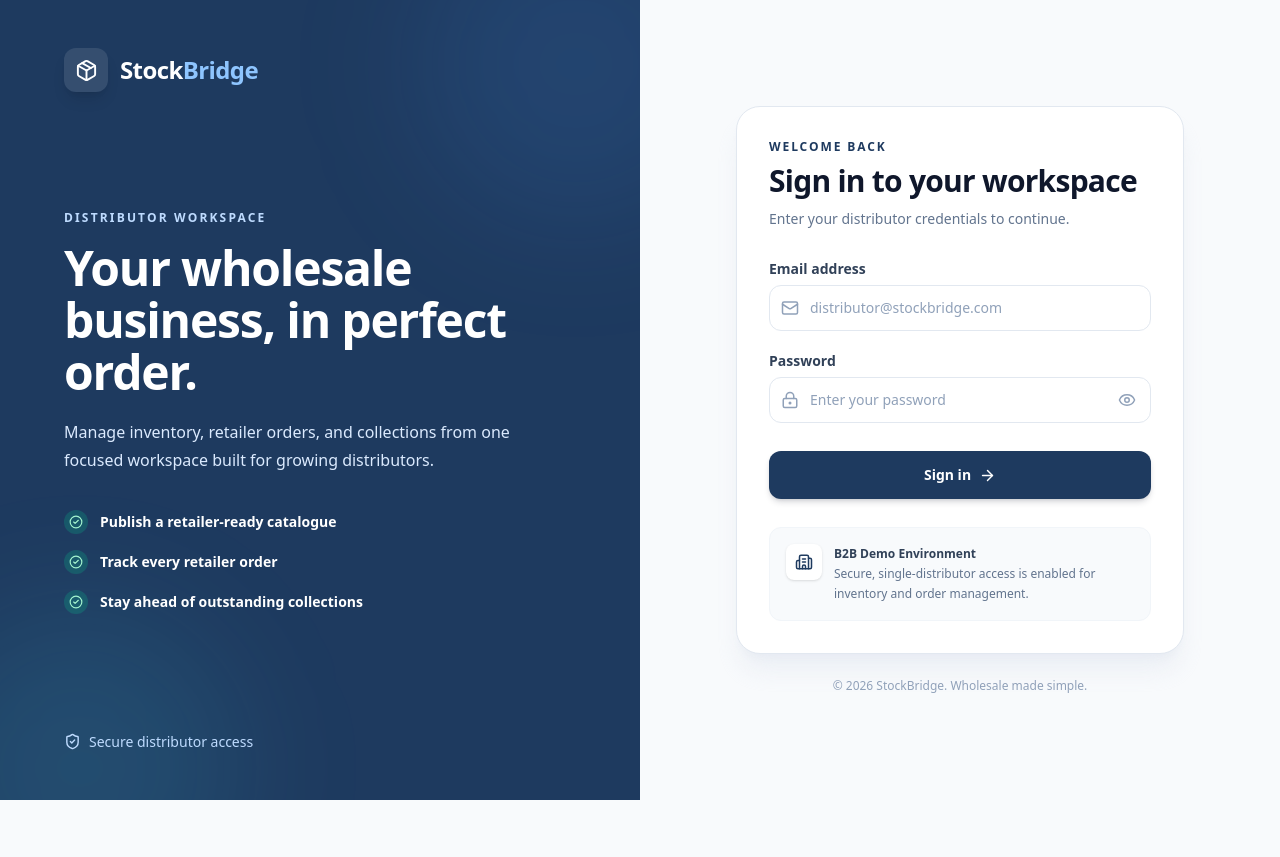
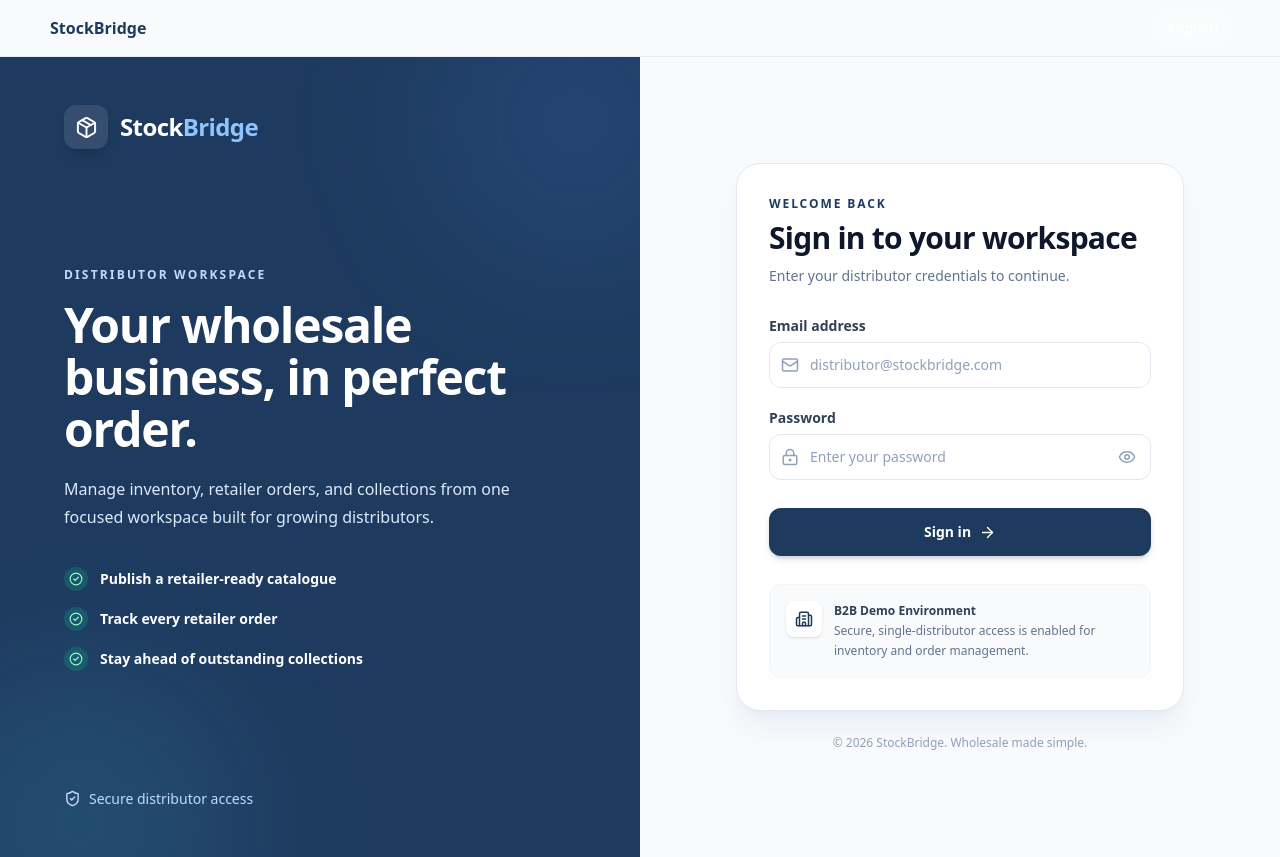
Before and after one commit to Prince-git-page/stockbridge, a React (Vite) app: page /login in a window 1280 px wide. Before the commit the page ends 800 px from the top, so only its background shows below. Built offline with nearby package versions, Linux system fonts and the light colour scheme.

Commit message:
Add global header with LanguageToggle visible across pages

```diff
--- a/src/App.jsx
+++ b/src/App.jsx
@@ -1,6 +1,7 @@
 import { BrowserRouter, Link, Navigate, Route, Routes } from 'react-router-dom'
 import { useEffect, useState } from 'react'
 import { supabase } from './lib/supabase'
+import LanguageToggle from './components/LanguageToggle'
 import Login from './pages/login'
 import Dashboard from './pages/Dashboard'
 import Catalogue from './pages/Catalogue'
@@ -27,6 +28,12 @@ function App() {
 
   return (
     <BrowserRouter>
+      <header style={{ background: '#f8fafc', borderBottom: '1px solid #e6eef6', padding: '10px 18px' }}>
+        <div style={{ maxWidth: 1180, margin: '0 auto', display: 'flex', alignItems: 'center', justifyContent: 'space-between' }}>
+          <Link to="/" style={{ textDecoration: 'none', color: '#1e3a5f', fontWeight: 800 }}>StockBridge</Link>
+          <div style={{ display: 'flex', alignItems: 'center', gap: 10 }}><LanguageToggle /></div>
+        </div>
+      </header>
       <Routes>
         <Route
   path="/"
```
